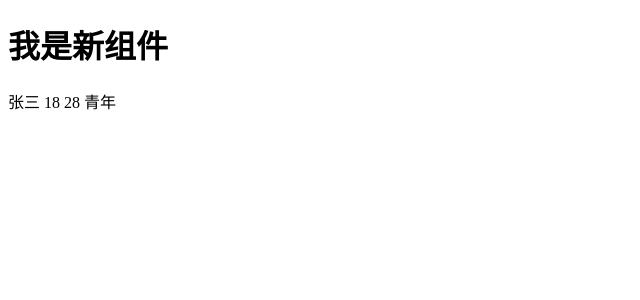
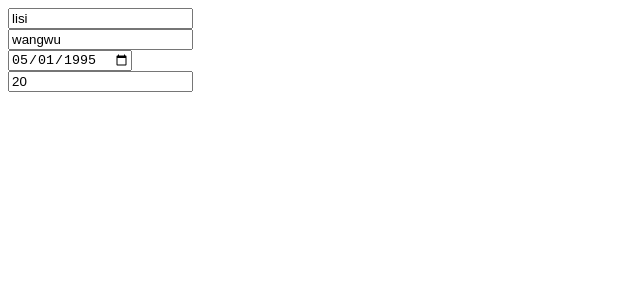
Before and after one commit to RelishCoding/FrontEnd-Learning, a Vue app in the folder client-vue2/: page /#/ in a window 1280 px wide. Shown: the top 300 px of the page, without its empty margins (0-640 px from the left). Built offline with nearby package versions, Linux system fonts and the light colour scheme.

Commit message:
属性绑定

```diff
--- a/client-vue2/src/main.js
+++ b/client-vue2/src/main.js
@@ -3,7 +3,8 @@ import Vue from 'vue'
 import router from './router'
 import store from './store'
 
-import MyApp1 from './views/ExampleView1.vue'
+// import MyApp1 from './views/ExampleView1.vue'
+import MyApp2 from './views/ExampleView2.vue'
 
 Vue.config.productionTip = false
 
@@ -16,5 +17,5 @@ Vue.config.productionTip = false
 new Vue({
   router,
   store,
-  render: h => h(MyApp1)
+  render: h => h(MyApp2)
 }).$mount('#app')
--- /dev/null
+++ b/client-vue2/src/views/ExampleView2.vue
@@ -0,0 +1,22 @@
+<template>
+    <div>
+        <div><input type="text" value="lisi"></div>
+        <!-- 属性绑定 -->
+        <div><input type="text" v-bind:value="name"></div>
+        <div><input type="date" v-bind:value="birthday"></div>
+        <!-- v-bind的简化写法 -->
+        <div><input type="text" :value="age"></div>
+    </div>
+</template>
+
+<script>
+    export default {
+        data() {
+            return {
+                name: 'wangwu',
+                birthday: '1995-05-01',
+                age: 20
+            }
+        }
+    }
+</script>
```
